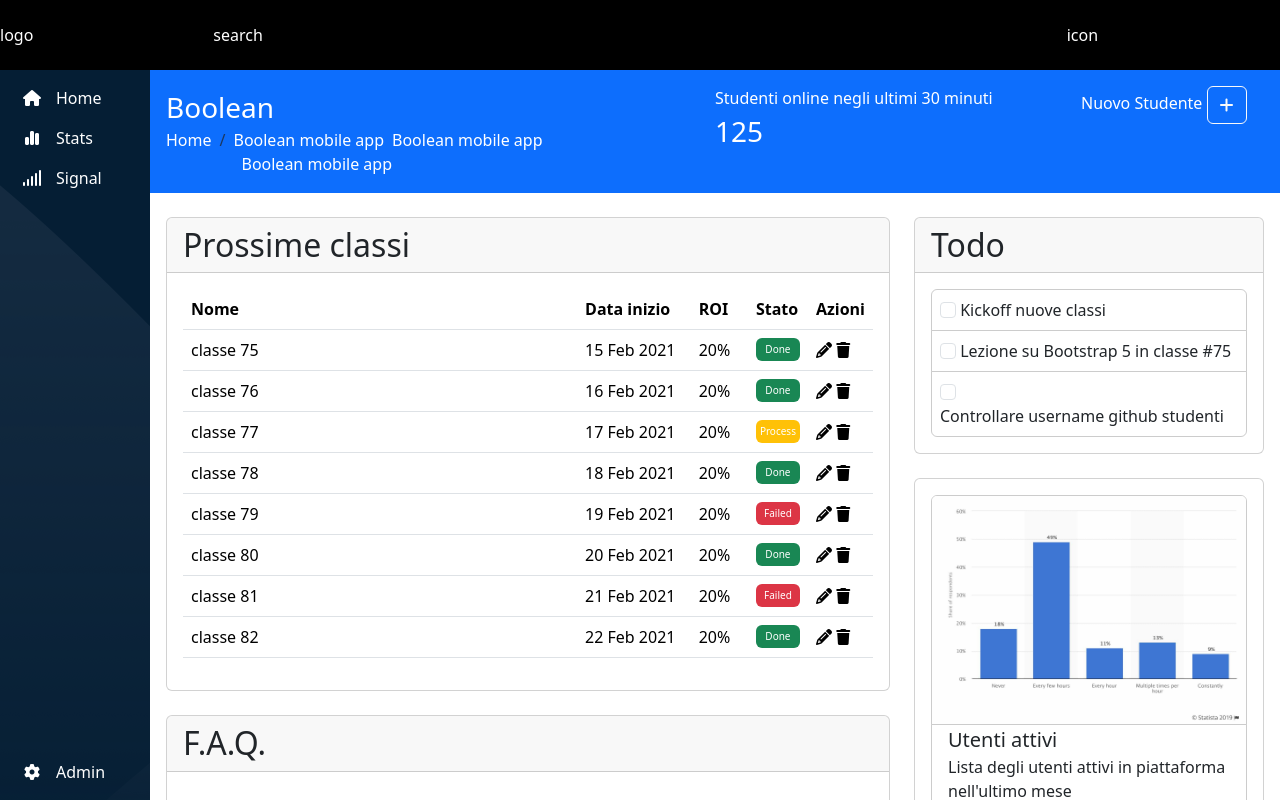
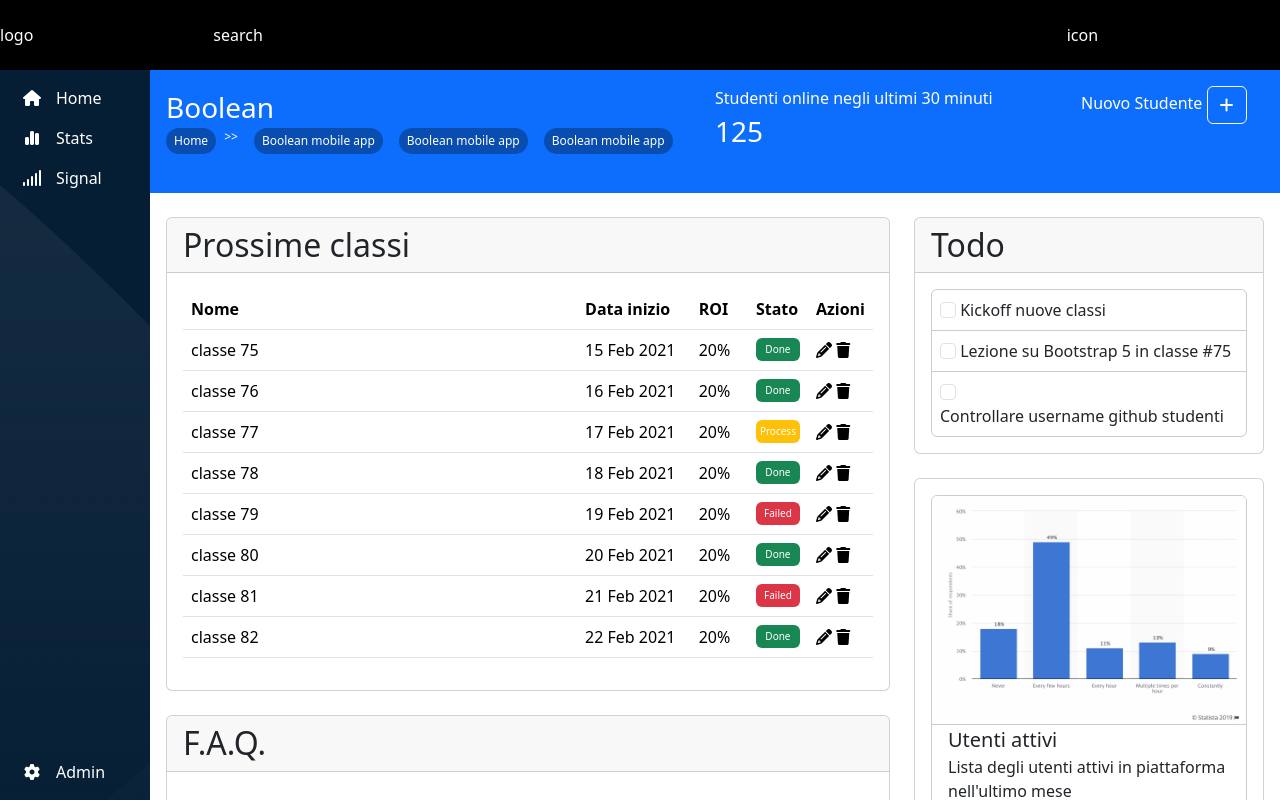
Before and after one commit to AndreaLivornese/html-css-bootstrap-dashboard, a plain HTML site: page index.html in a window 1280 px wide. Drawn offline with nearby package versions, Linux system fonts and the light colour scheme.

Commit message:
stilizzazione del breadcrum ma da perfezionare

```diff
--- a/css/style.css
+++ b/css/style.css
@@ -41,6 +41,25 @@ header{
 
 .my_w_breadcrum{
     width: 90%;
+}
+
+.my_fs_breadcrum{
+    font-size: 12px;
+}
+
+
+.my_breadcrum_cover{
+    display: inline-block;
+
+    padding:4px 8px;
+
+    background-color: rgba(0, 0, 0, .3);
+
+    border-radius: 16px;
+}
+
+
+.my_lg_d-list_item{
 }
 
 
@@ -96,6 +115,15 @@ header{
 /* media query */
 
 
+
+@media screen and (min-width:992px) {
+    .my_lg_d-list_item{
+        display: list-item !important;
+    }
+}
+
+
+
 /* tablet */
 @media screen and (max-width:991px) {
 
@@ -118,6 +146,10 @@ header{
     height: 123px;
 }
 
+.my_w_breadcrum{
+    width: auto;
+}
+
 }
 
 
--- a/index.html
+++ b/index.html
@@ -83,29 +83,33 @@
                             Boolean
                         </div>
 
-                        <div aria-label="breadcrumb">
-                            <ol class="breadcrumb">
+                        <div aria-label="breadcrumb" style="--bs-breadcrumb-divider: '>>';">
+                            <ol class="breadcrumb my_fs_breadcrum" style="--bs-breadcrumb-divider-color:white;">
                                 <li class="breadcrumb-item">
-                                    <a class="text-decoration-none text-white" href="#">Home</a>
+                                    <a class="text-decoration-none text-white my_breadcrum_cover" href="#">Home</a>
                                 </li>
                                 <li class="breadcrumb-item my_w_breadcrum">
 
                                     <div aria-label="breadcrumb" style="--bs-breadcrumb-divider: '';">
                                         <ol class="breadcrumb">
-                                            <li>
-                                                <li class="breadcrumb-item">
-                                                    <a class="text-decoration-none text-white" href="#">Boolean mobile app</a>
-                                                </li>
-                                                <li class="breadcrumb-item">
-                                                    <a class="text-decoration-none text-white" href="#">Boolean mobile app</a>
-                                                </li>
-                                                <li class="breadcrumb-item">
-                                                    <a class="text-decoration-none text-white" href="#">Boolean mobile app</a>
-                                                </li>
+
+                                            <li class="breadcrumb-item d-lg-none">
+                                                <a class="text-decoration-none text-white" href="#">*</a>
                                             </li>
+
+                                            <li class="breadcrumb-item d-none my_lg_d-list_item">
+                                                <a class="text-decoration-none text-white my_breadcrum_cover" href="#">Boolean mobile app</a>
+                                            </li>
+                                            <li class="breadcrumb-item d-none my_lg_d-list_item">
+                                                <a class="text-decoration-none text-white my_breadcrum_cover" href="#">Boolean mobile app</a>
+                                            </li>
+                                            <li class="breadcrumb-item d-none my_lg_d-list_item">
+                                                <a class="text-decoration-none text-white my_breadcrum_cover" href="#">Boolean mobile app</a>
+                                            </li>
+
                                         </ol>
                                     </div>
-
+                                </li>
                         </div>
                     </div>
                     <div class="col-md-4 col-12">
```
